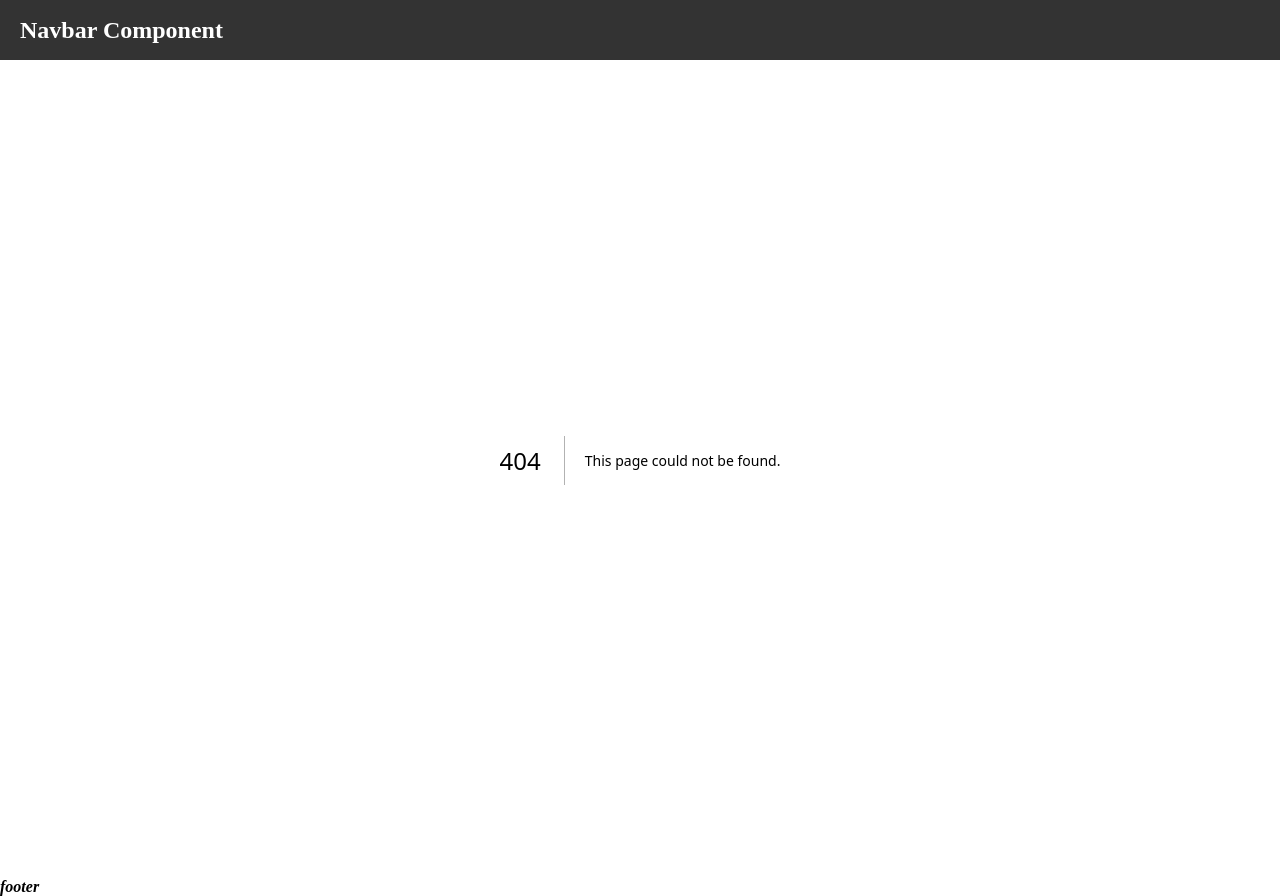
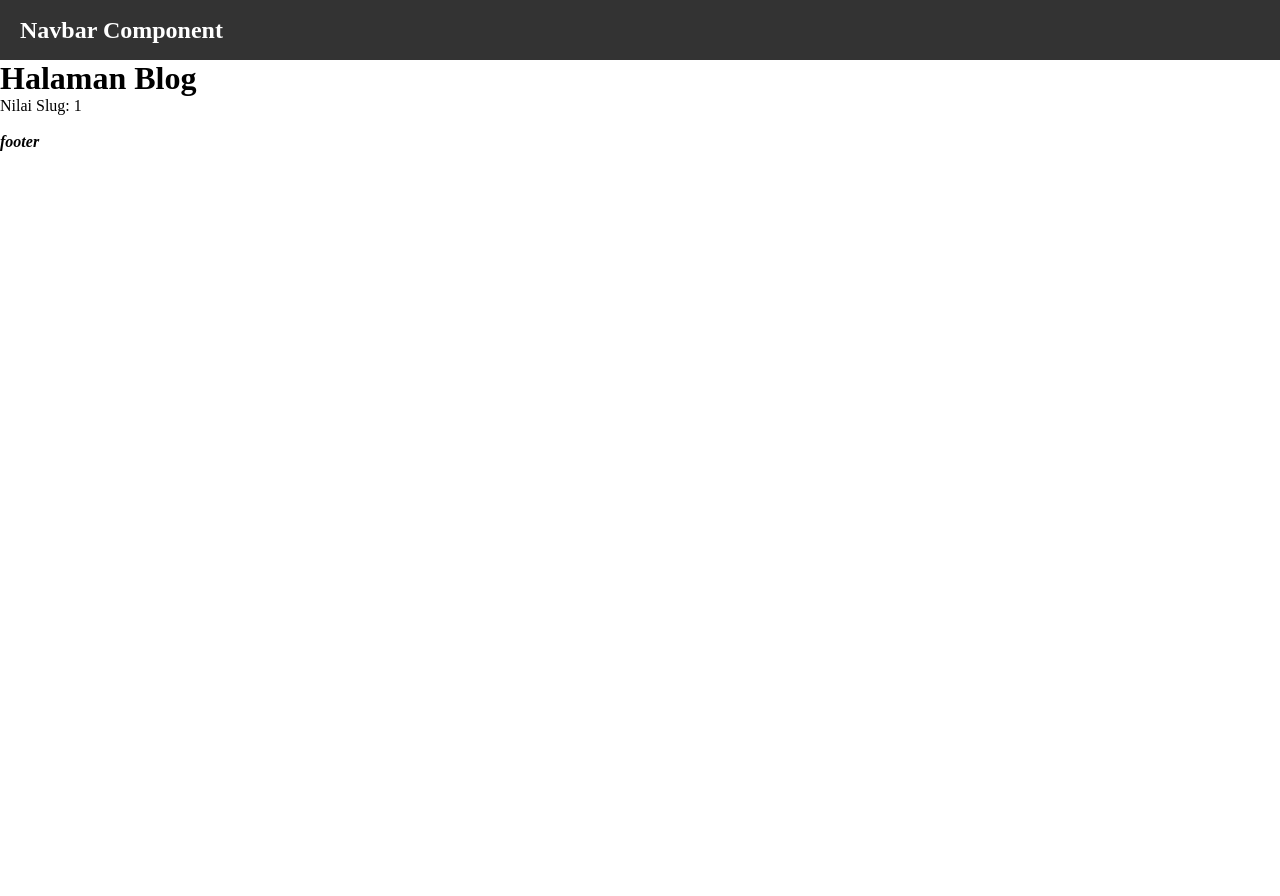
Before and after one commit to Ghetsa/Pemrograman_Framework_2026, a Next.js app in the folder jobsheet-02/my-app/: page /blog/1 in a window 1280 px wide. Before the commit this address had no page. After the commit the page ends 800 px from the top, so only its background shows below. Built offline with nearby package versions, Linux system fonts and the light colour scheme.

Commit message:
add: Tugas 2 (Dynamic Routing Blog Slug)

```diff
--- /dev/null
+++ b/jobsheet-02/my-app/src/pages/blog/[slug].tsx
@@ -0,0 +1,17 @@
+import { useRouter } from "next/router";
+
+const HalamanBlog = () => {
+  // const Router = useRouter();
+  // console.log(Router);
+
+  const { query } = useRouter();
+
+  return (
+    <div>
+      <h1>Halaman Blog</h1>
+      <p>Nilai Slug: {query.slug}</p>
+    </div>
+  );
+};
+
+export default HalamanBlog;
```
Also changed, not shown: jobsheet-02/my-app/src/pages/blog/index.tsx (added, +9 -0 lines).
